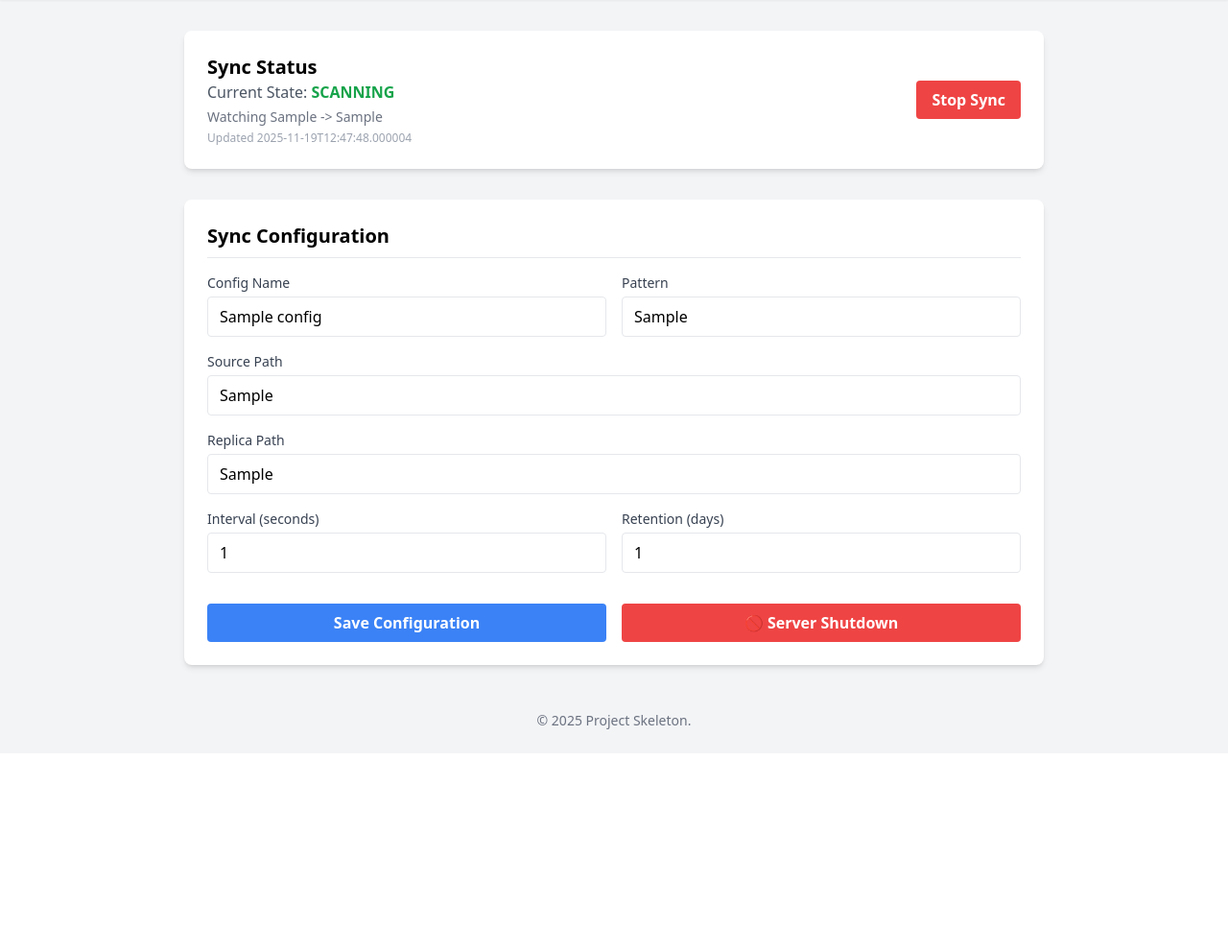
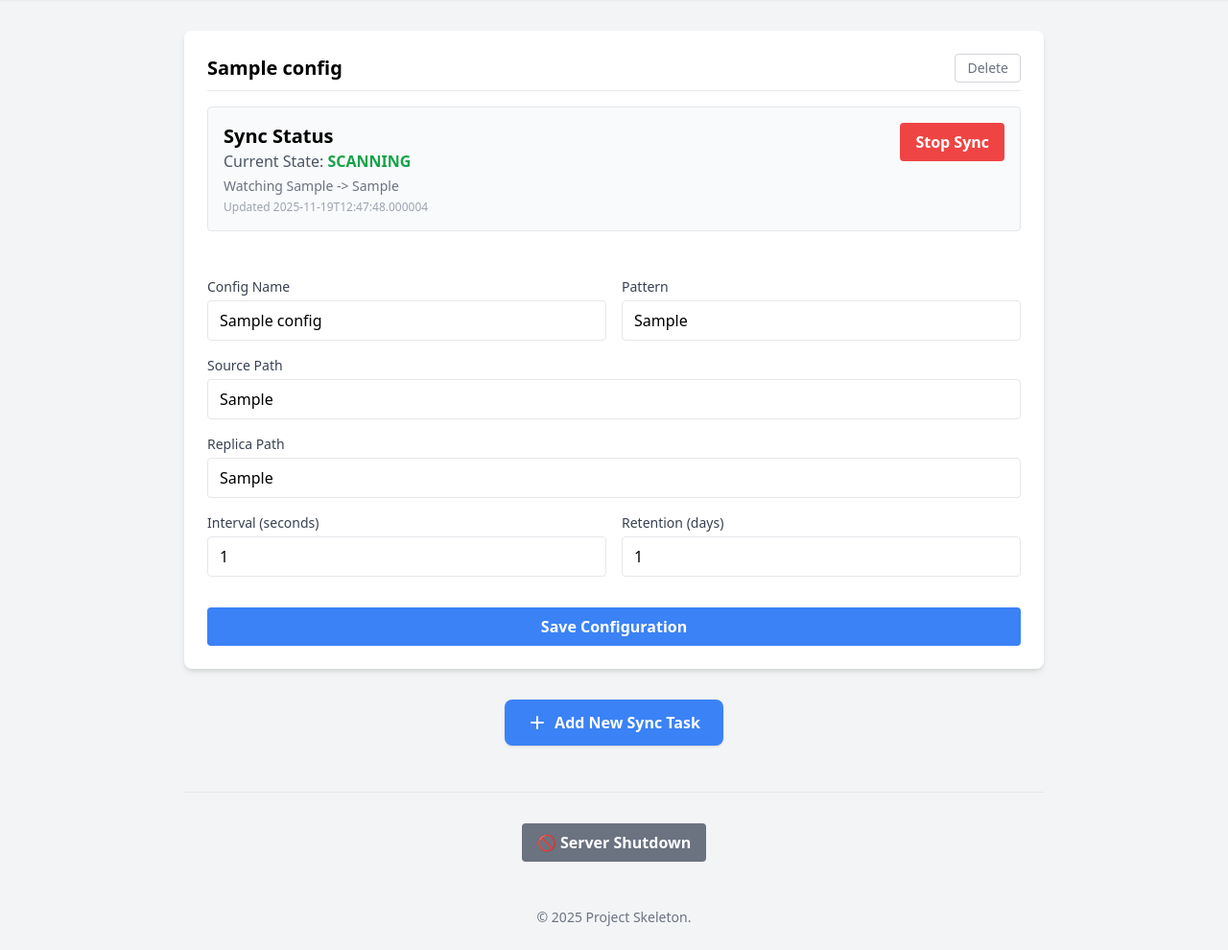
Before and after one commit to oot50674/Filesync-Web-UI, a Flask app: page / in a window 1280 px wide. Shown: the part 112-1102 px from the top of the page at 96% size. Before the commit the page ends 872 px from the top, so only its background shows below. Run offline with Flask 3, Linux system fonts and the light colour scheme; tables that the repository leaves empty hold one stand-in row (values such as "Sample post"); some libraries are stand-ins or nearby versions.

Commit message:
modified:   README.md 	modified:   app/filesync.py 	modified:   app/routes.py 	modified:   app/templates/index.html 	new file:   app/templates/partials/sync_card.html 	modified:   app/templates/partials/sync_config_form.html 	modified:   app/templates/partials/sync_status.html

```diff
--- a/app/routes.py
+++ b/app/routes.py
@@ -12,11 +12,8 @@ from pathlib import Path
 from app.db import get_db
 from app.filesync import FileSyncManager, SyncConfig
 
-# 전역 동기화 관리자 상태 (간단한 싱글톤 패턴)
-sync_state = {
-    'manager': None,
-    'thread': None
-}
+# 전역 동기화 관리자 상태 (config_id -> {manager, thread})
+sync_managers = {}
 
 DEFAULT_SOURCE_PATH = ''
 DEFAULT_REPLICA_PATH = ''
@@ -33,10 +30,12 @@ def _default_status(details="Sync stopped"):
     }
 
 
-def _get_status_context(details=None):
-    manager = sync_state['manager']
-    if manager:
+def _get_status_context(config_id, details=None):
+    """특정 설정 ID에 대한 상태를 반환합니다."""
+    if config_id in sync_managers:
+        manager = sync_managers[config_id]['manager']
         return manager.running, manager.get_status()
+
     message = details if details else "Sync stopped"
     return False, _default_status(message)
 
@@ -46,8 +45,13 @@ def _start_sync_manager(config_row, resume=False):
     config_row 정보를 기반으로 FileSyncManager를 기동합니다.
     resume=True일 경우 서버 재기동 후 자동 재시작 상황을 의미합니다.
     """
-    if sync_state['manager'] and sync_state['manager'].running:
-        return True, None
+    config_id = config_row['id']
+
+    # 이미 실행 중인지 확인
+    if config_id in sync_managers:
+        manager = sync_managers[config_id]['manager']
+        if manager.running:
+            return True, None
 
     db = get_db()
     source_path = config_row['source_path'] or DEFAULT_SOURCE_PATH
@@ -72,20 +76,42 @@ def _start_sync_manager(config_row, resume=False):
         thread = threading.Thread(target=manager.run, daemon=True)
         thread.start()
 
-        sync_state['manager'] = manager
-        sync_state['thread'] = thread
+        sync_managers[config_id] = {
+            'manager': manager,
+            'thread': thread
+        }
 
-        db.execute('UPDATE sync_configs SET is_active = 1 WHERE id = ?', (config_row['id'],))
+        db.execute('UPDATE sync_configs SET is_active = 1 WHERE id = ?', (config_id,))
         db.commit()
 
         if resume:
-            current_app.logger.info("Resumed file sync automatically after restart.")
+            current_app.logger.info(f"Resumed file sync automatically for config {config_id} after restart.")
         return True, None
     except Exception as exc:
-        current_app.logger.error(f"Failed to start sync: {exc}")
-        db.execute('UPDATE sync_configs SET is_active = 0 WHERE id = ?', (config_row['id'],))
+        current_app.logger.error(f"Failed to start sync for config {config_id}: {exc}")
+        db.execute('UPDATE sync_configs SET is_active = 0 WHERE id = ?', (config_id,))
         db.commit()
         return False, str(exc)
+
+
+def _stop_sync_manager(config_id):
+    """특정 설정 ID의 동기화 작업을 중지합니다."""
+    if config_id in sync_managers:
+        entry = sync_managers[config_id]
+        manager = entry['manager']
+        thread = entry['thread']
+
+        manager.stop()
+        if thread.is_alive():
+            thread.join(timeout=2.0)
+
+        del sync_managers[config_id]
+
+        # DB 상태 업데이트
+        db = get_db()
+        db.execute('UPDATE sync_configs SET is_active = 0 WHERE id = ?', (config_id,))
+        db.commit()
+
 
 
 
@@ -100,33 +126,30 @@ def index():
     메인 페이지 - 파일 동기화 설정 및 상태 페이지
     """
     db = get_db()
-    # 첫 번째 설정을 가져오거나 없으면 기본값 사용
-    config_row = db.execute('SELECT * FROM sync_configs ORDER BY id LIMIT 1').fetchone()
+    # 모든 설정을 가져옴
+    config_rows = db.execute('SELECT * FROM sync_configs ORDER BY id').fetchall()
 
-    if config_row:
-        config = dict(config_row)
+    configs = []
+    for row in config_rows:
+        config = dict(row)
         config['source_path'] = config.get('source_path') or DEFAULT_SOURCE_PATH
         config['replica_path'] = config.get('replica_path') or DEFAULT_REPLICA_PATH
-    else:
-        config = {
-            'id': '',
-            'name': 'Default Config',
-            'source_path': DEFAULT_SOURCE_PATH,
-            'replica_path': DEFAULT_REPLICA_PATH,
-            'pattern': '*',
-            'interval': 10,
-            'retention_days': 60
-        }
 
-    is_running, status = _get_status_context()
+        # 각 설정에 대한 현재 상태 주입
+        is_running, status = _get_status_context(config['id'])
+        config['is_running'] = is_running
+        config['status'] = status
+
+        configs.append(config)
+
+    # 설정이 하나도 없으면 기본 빈 설정 하나 추가 (UI에서 보여주기 위함)
+    if not configs:
+        configs = []
+
     return render_template(
         'index.html',
-        config=config,
-        is_running=is_running,
-        status=status
+        configs=configs
     )
-
-
 
 
 # --- FileSync 관련 라우트 ---
@@ -135,7 +158,7 @@ def index():
 @main.route('/filesync/config', methods=['POST'])
 def update_sync_config():
     """
-    [HTMX] 설정 저장
+    [HTMX] 설정 저장 (생성 또는 수정)
     """
     db = get_db()
 
@@ -145,24 +168,28 @@ def update_sync_config():
         name = 'Default Config'
     source_path = (request.form.get('source_path') or DEFAULT_SOURCE_PATH).strip()
     replica_path = (request.form.get('replica_path') or DEFAULT_REPLICA_PATH).strip()
-    if not source_path or not replica_path:
-        return render_template(
-            'partials/sync_config_form.html',
-            config={
-                'id': config_id or '',
-                'name': name,
-                'source_path': source_path,
-                'replica_path': replica_path,
-                'pattern': pattern,
-                'interval': interval,
-                'retention_days': retention_days
-            },
-            message="경로를 모두 입력해주세요."
-        )
     pattern = request.form.get('pattern', '*').strip() or '*'
     interval = int(request.form.get('interval', 10))
     retention_days = int(request.form.get('retention_days', 60))
     config_id = request.form.get('id')
+
+    if not source_path or not replica_path:
+        # 유효성 검사 실패 시 폼만 다시 렌더링 (에러 메시지 포함)
+        # config_id가 있으면 기존 값, 없으면 입력값 유지
+        config = {
+            'id': config_id or '',
+            'name': name,
+            'source_path': source_path,
+            'replica_path': replica_path,
+            'pattern': pattern,
+            'interval': interval,
+            'retention_days': retention_days
+        }
+        return render_template(
+            'partials/sync_config_form.html',
+            config=config,
+            message="경로를 모두 입력해주세요."
+        )
 
     if config_id:
         db.execute("""
@@ -170,81 +197,105 @@ def update_sync_config():
             SET name=?, source_path=?, replica_path=?, pattern=?, interval=?, retention_days=?
             WHERE id=?
         """, (name, source_path, replica_path, pattern, interval, retention_days, config_id))
+        new_id = config_id
     else:
-        db.execute("""
+        cursor = db.execute("""
             INSERT INTO sync_configs (name, source_path, replica_path, pattern, interval, retention_days)
             VALUES (?, ?, ?, ?, ?, ?)
         """, (name, source_path, replica_path, pattern, interval, retention_days))
+        new_id = cursor.lastrowid
 
     db.commit()
 
     # 업데이트된 설정 다시 조회
-    config_row = db.execute('SELECT * FROM sync_configs ORDER BY id LIMIT 1').fetchone()
+    config_row = db.execute('SELECT * FROM sync_configs WHERE id = ?', (new_id,)).fetchone()
     config = dict(config_row)
-    config['source_path'] = config.get('source_path') or DEFAULT_SOURCE_PATH
-    config['replica_path'] = config.get('replica_path') or DEFAULT_REPLICA_PATH
 
-    return render_template('partials/sync_config_form.html', config=config, message="설정이 저장되었습니다.")
+    # 상태 정보 주입
+    is_running, status = _get_status_context(config['id'])
+    config['is_running'] = is_running
+    config['status'] = status
+
+    # 저장 후에는 카드 전체를 다시 렌더링하여 상태창과 폼을 모두 갱신
+    # (새로 생성된 경우 ID가 부여되어야 하므로)
+    return render_template('partials/sync_card.html', config=config)
 
 
-@main.route('/filesync/status')
-def get_sync_status():
+@main.route('/filesync/add', methods=['GET'])
+def add_sync_config():
+    """
+    [HTMX] 새로운 설정 카드 추가
+    """
+    # 빈 설정 객체 생성
+    new_config = {
+        'id': '', # ID가 없으면 신규 생성 모드
+        'name': 'New Config',
+        'source_path': DEFAULT_SOURCE_PATH,
+        'replica_path': DEFAULT_REPLICA_PATH,
+        'pattern': '*',
+        'interval': 10,
+        'retention_days': 60
+    }
+    return render_template('partials/sync_card.html', config=new_config)
+
+
+@main.route('/filesync/delete/<int:config_id>', methods=['DELETE'])
+def delete_sync_config(config_id):
+    """
+    [HTMX] 설정 삭제
+    """
+    # 실행 중이면 중지
+    _stop_sync_manager(config_id)
+
+    db = get_db()
+    db.execute('DELETE FROM sync_configs WHERE id = ?', (config_id,))
+    db.commit()
+
+    return ""  # 빈 응답을 보내면 HTMX가 요소를 DOM에서 제거함
+
+
+@main.route('/filesync/status/<int:config_id>')
+def get_sync_status(config_id):
     """
     [HTMX] 동기화 상태 폴링
     """
-    is_running, status = _get_status_context()
-    return render_template('partials/sync_status.html', is_running=is_running, status=status)
+    is_running, status = _get_status_context(config_id)
+    return render_template('partials/sync_status.html', is_running=is_running, status=status, config_id=config_id)
 
 
-@main.route('/filesync/start', methods=['POST'])
-def start_sync():
+@main.route('/filesync/start/<int:config_id>', methods=['POST'])
+def start_sync(config_id):
     """
     [HTMX] 동기화 시작
     """
-    if sync_state['manager'] and sync_state['manager'].running:
-        is_running, status = _get_status_context()
-        return render_template('partials/sync_status.html', is_running=is_running, status=status)
-
     db = get_db()
-    config_row = db.execute('SELECT * FROM sync_configs ORDER BY id LIMIT 1').fetchone()
+    config_row = db.execute('SELECT * FROM sync_configs WHERE id = ?', (config_id,)).fetchone()
 
     if not config_row:
-        # 설정이 없으면 시작 불가
-        is_running, status = _get_status_context(details="동기화 설정이 필요합니다.")
-        return render_template('partials/sync_status.html', is_running=is_running, status=status)
+        is_running, status = _get_status_context(config_id, details="설정을 찾을 수 없습니다.")
+        return render_template('partials/sync_status.html', is_running=is_running, status=status, config_id=config_id)
 
     success, error_message = _start_sync_manager(config_row)
     if not success:
         details = "동기화 시작 중 오류가 발생했습니다."
         if error_message:
             details = f"{details} ({error_message})"
-        is_running, status = _get_status_context(details=details)
-        return render_template('partials/sync_status.html', is_running=is_running, status=status)
+        is_running, status = _get_status_context(config_id, details=details)
+        return render_template('partials/sync_status.html', is_running=is_running, status=status, config_id=config_id)
 
-    is_running, status = _get_status_context()
-    return render_template('partials/sync_status.html', is_running=is_running, status=status)
+    is_running, status = _get_status_context(config_id)
+    return render_template('partials/sync_status.html', is_running=is_running, status=status, config_id=config_id)
 
 
-@main.route('/filesync/stop', methods=['POST'])
-def stop_sync():
+@main.route('/filesync/stop/<int:config_id>', methods=['POST'])
+def stop_sync(config_id):
     """
     [HTMX] 동기화 중지
     """
-    if sync_state['manager']:
-        sync_state['manager'].stop()
-        if sync_state['thread']:
-            sync_state['thread'].join(timeout=2.0)
+    _stop_sync_manager(config_id)
 
-    sync_state['manager'] = None
-    sync_state['thread'] = None
-
-    # DB 상태 업데이트
-    db = get_db()
-    db.execute('UPDATE sync_configs SET is_active = 0')
-    db.commit()
-
-    is_running, status = _get_status_context(details="Sync stopped")
-    return render_template('partials/sync_status.html', is_running=is_running, status=status)
+    is_running, status = _get_status_context(config_id, details="Sync stopped")
+    return render_template('partials/sync_status.html', is_running=is_running, status=status, config_id=config_id)
 
 
 @main.route('/server/shutdown', methods=['POST'])
@@ -256,11 +307,9 @@ def shutdown_server():
     import threading
     import time
 
-    # 동기화 작업이 실행 중이면 먼저 중지
-    if sync_state['manager'] and sync_state['manager'].running:
-        sync_state['manager'].stop()
-        if sync_state['thread']:
-            sync_state['thread'].join(timeout=2.0)
+    # 모든 동기화 작업 중지
+    for config_id in list(sync_managers.keys()):
+        _stop_sync_manager(config_id)
 
     # PID 파일 정리
     pid_target = os.environ.get('FILESYNC_PID_FILE')
@@ -287,7 +336,8 @@ def resume_sync_if_needed():
     앱 재기동 후 이전에 실행 중이던 동기화를 자동 재개합니다.
     """
     db = get_db()
-    config_row = db.execute('SELECT * FROM sync_configs WHERE is_active = 1 ORDER BY id LIMIT 1').fetchone()
-    if not config_row:
-        return
-    _start_sync_manager(config_row, resume=True)
+    # 활성화된 모든 설정 조회
+    config_rows = db.execute('SELECT * FROM sync_configs WHERE is_active = 1').fetchall()
+
+    for row in config_rows:
+        _start_sync_manager(row, resume=True)
--- a/app/templates/index.html
+++ b/app/templates/index.html
@@ -1,18 +1,31 @@
 {% extends "base.html" %}
 
 {% block content %}
-<div class="max-w-4xl mx-auto grid gap-8">
-    <!-- Status Section -->
-    <div id="sync-status-section" class="bg-white p-6 rounded-lg shadow-md flex justify-between items-center"
-         hx-get="/filesync/status" hx-trigger="every 2s">
-        {% include 'partials/sync_status.html' %}
+<div class="max-w-4xl mx-auto">
+    <div id="sync-list">
+        {% for config in configs %}
+        {% include 'partials/sync_card.html' %}
+        {% endfor %}
     </div>
 
-    <!-- Configuration Section -->
-    <div class="bg-white p-6 rounded-lg shadow-md">
-        <h2 class="text-xl font-semibold mb-4 border-b pb-2">Sync Configuration</h2>
-        {% include 'partials/sync_config_form.html' %}
+    <div class="text-center mt-8 mb-12">
+        <button hx-get="/filesync/add" hx-target="#sync-list" hx-swap="beforeend"
+            class="bg-blue-500 hover:bg-blue-600 text-white font-bold py-3 px-6 rounded-lg shadow transition duration-200 flex items-center justify-center mx-auto gap-2">
+            <svg xmlns="http://www.w3.org/2000/svg" class="h-5 w-5" viewBox="0 0 20 20" fill="currentColor">
+                <path fill-rule="evenodd"
+                    d="M10 3a1 1 0 011 1v5h5a1 1 0 110 2h-5v5a1 1 0 11-2 0v-5H4a1 1 0 110-2h5V4a1 1 0 011-1z"
+                    clip-rule="evenodd" />
+            </svg>
+            Add New Sync Task
+        </button>
     </div>
 
+    <div class="border-t pt-8 text-center">
+        <button type="button" class="bg-gray-500 hover:bg-gray-600 text-white font-bold py-2 px-4 rounded"
+            hx-post="/server/shutdown" hx-confirm="서버를 종료하시겠습니까? 실행 중인 모든 작업이 중지됩니다." hx-swap="none"
+            hx-on:htmx:after-request="alert('서버가 종료됩니다.'); setTimeout(() => window.location.reload(), 1000);">
+            🚫 Server Shutdown
+        </button>
+    </div>
 </div>
 {% endblock %}
--- /dev/null
+++ b/app/templates/partials/sync_card.html
@@ -0,0 +1,29 @@
+<div id="sync-card-{{ config.id }}" class="bg-white p-6 rounded-lg shadow-md mb-8">
+    <div class="flex justify-between items-center mb-4 border-b pb-2">
+        <h2 class="text-xl font-semibold">{{ config.name }}</h2>
+        {% if config.id %}
+        <button hx-delete="/filesync/delete/{{ config.id }}" hx-confirm="이 동기화 설정을 삭제하시겠습니까?"
+            hx-target="#sync-card-{{ config.id }}" hx-swap="outerHTML"
+            class="border border-gray-300 text-gray-500 hover:bg-gray-100 hover:text-red-600 font-medium py-1 px-3 rounded text-sm transition duration-200">
+            Delete
+        </button>
+        {% endif %}
+    </div>
+
+    <div class="grid gap-8">
+        <!-- Status Section -->
+        {% if config.id %}
+        <div id="sync-status-section-{{ config.id }}" class="bg-gray-50 p-4 rounded border"
+            hx-get="/filesync/status/{{ config.id }}" hx-trigger="every 2s">
+            {% with config_id=config.id, status=config.status, is_running=config.is_running %}
+            {% include 'partials/sync_status.html' %}
+            {% endwith %}
+        </div>
+        {% endif %}
+
+        <!-- Configuration Section -->
+        <div>
+            {% include 'partials/sync_config_form.html' %}
+        </div>
+    </div>
+</div>
--- a/app/templates/partials/sync_config_form.html
+++ b/app/templates/partials/sync_config_form.html
@@ -1,4 +1,4 @@
-<form hx-post="/filesync/config" hx-swap="outerHTML" class="space-y-4">
+<form hx-post="/filesync/config" hx-target="#sync-card-{{ config.id }}" hx-swap="outerHTML" class="space-y-4">
     <input type="hidden" name="id" value="{{ config.id }}">
 
     <div class="grid grid-cols-1 md:grid-cols-2 gap-4">
@@ -8,43 +8,39 @@
         </div>
         <div>
             <label class="block text-sm font-medium text-gray-700">Pattern</label>
-            <input type="text" name="pattern" value="{{ config.pattern }}" class="mt-1 block w-full border rounded px-3 py-2">
+            <input type="text" name="pattern" value="{{ config.pattern }}"
+                class="mt-1 block w-full border rounded px-3 py-2">
         </div>
     </div>
 
     <div>
         <label class="block text-sm font-medium text-gray-700">Source Path</label>
-        <input type="text" name="source_path" value="{{ config.source_path }}" placeholder="예: /Users/user/Documents" class="mt-1 block w-full border rounded px-3 py-2" required>
+        <input type="text" name="source_path" value="{{ config.source_path }}" placeholder="예: /Users/user/Documents"
+            class="mt-1 block w-full border rounded px-3 py-2" required>
     </div>
 
     <div>
         <label class="block text-sm font-medium text-gray-700">Replica Path</label>
-        <input type="text" name="replica_path" value="{{ config.replica_path }}" placeholder="예: /Users/user/Documents_backup" class="mt-1 block w-full border rounded px-3 py-2" required>
+        <input type="text" name="replica_path" value="{{ config.replica_path }}"
+            placeholder="예: /Users/user/Documents_backup" class="mt-1 block w-full border rounded px-3 py-2" required>
     </div>
 
     <div class="grid grid-cols-1 md:grid-cols-2 gap-4">
         <div>
             <label class="block text-sm font-medium text-gray-700">Interval (seconds)</label>
-            <input type="number" name="interval" value="{{ config.interval }}" class="mt-1 block w-full border rounded px-3 py-2">
+            <input type="number" name="interval" value="{{ config.interval }}"
+                class="mt-1 block w-full border rounded px-3 py-2">
         </div>
         <div>
             <label class="block text-sm font-medium text-gray-700">Retention (days)</label>
-            <input type="number" name="retention_days" value="{{ config.retention_days }}" class="mt-1 block w-full border rounded px-3 py-2">
+            <input type="number" name="retention_days" value="{{ config.retention_days }}"
+                class="mt-1 block w-full border rounded px-3 py-2">
         </div>
     </div>
 
     <div class="pt-4 flex gap-4">
         <button type="submit" class="bg-blue-500 hover:bg-blue-600 text-white font-bold py-2 px-4 rounded flex-1">
             Save Configuration
-        </button>
-
-        <button type="button"
-                class="bg-red-500 hover:bg-red-600 text-white font-bold py-2 px-4 rounded flex-1"
-                hx-post="/server/shutdown"
-                hx-confirm="서버를 종료하시겠습니까? 실행 중인 모든 작업이 중지됩니다."
-                hx-swap="none"
-                hx-on:htmx:after-request="alert('서버가 종료됩니다.'); setTimeout(() => window.location.reload(), 1000);">
-            🚫 Server Shutdown
         </button>
     </div>
 
--- a/app/templates/partials/sync_status.html
+++ b/app/templates/partials/sync_status.html
@@ -1,3 +1,4 @@
+<div class="flex justify-between items-start">
     <div>
         <h2 class="text-xl font-semibold">Sync Status</h2>
         <p class="text-gray-600">
@@ -10,12 +11,13 @@
             {{ status.details }}
         </p>
         {% if status.current_file %}
-    <div class="mt-3" x-data="{ progress: {{ status.progress_percent if status.progress_percent is not none else 0 }} }">
+        <div class="mt-3"
+            x-data="{ progress: {{ status.progress_percent if status.progress_percent is not none else 0 }} }">
             <p class="text-sm text-gray-700">
                 Processing: <span class="font-medium">{{ status.current_file }}</span>
             </p>
-        <div class="w-64 bg-gray-200 rounded-full h-2 mt-2" role="progressbar"
-             aria-valuemin="0" aria-valuemax="100" :aria-valuenow="progress">
+            <div class="w-64 bg-gray-200 rounded-full h-2 mt-2" role="progressbar" aria-valuemin="0" aria-valuemax="100"
+                :aria-valuenow="progress">
                 <div class="h-2 rounded-full bg-blue-500" :style="'width: ' + progress + '%'" role="presentation"></div>
             </div>
             <p class="text-xs text-gray-500 mt-1" x-text="progress + '% complete'">
@@ -34,14 +36,15 @@
     </div>
     <div>
         {% if is_running %}
-    <button hx-post="/filesync/stop" hx-target="#sync-status-section"
+        <button hx-post="/filesync/stop/{{ config_id }}" hx-target="#sync-status-section-{{ config_id }}"
             class="bg-red-500 hover:bg-red-600 text-white font-bold py-2 px-4 rounded">
             Stop Sync
         </button>
         {% else %}
-    <button hx-post="/filesync/start" hx-target="#sync-status-section"
+        <button hx-post="/filesync/start/{{ config_id }}" hx-target="#sync-status-section-{{ config_id }}"
             class="bg-green-500 hover:bg-green-600 text-white font-bold py-2 px-4 rounded">
             Start Sync
         </button>
         {% endif %}
     </div>
+</div>
```
Also changed, not shown: app/filesync.py (+46 -11 lines), README.md. Lines whose indentation alone changed are shown as unchanged.
